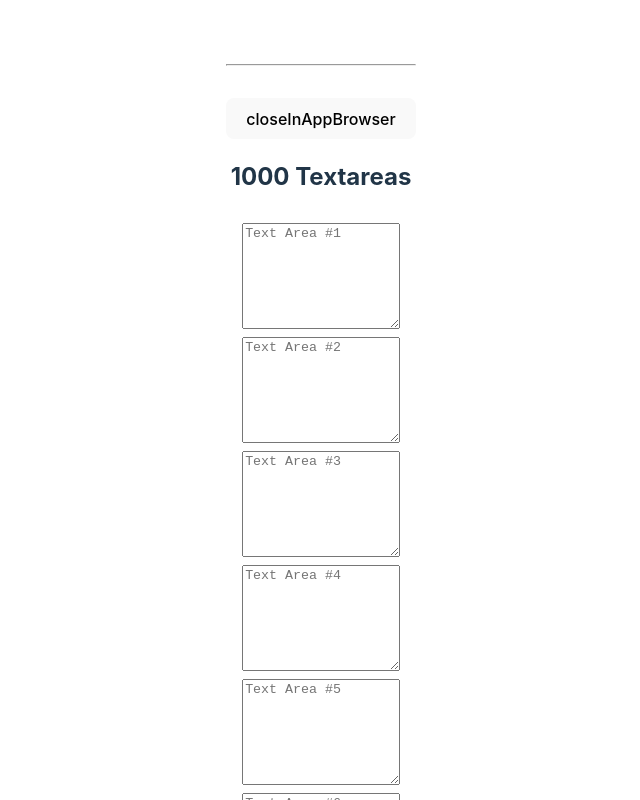
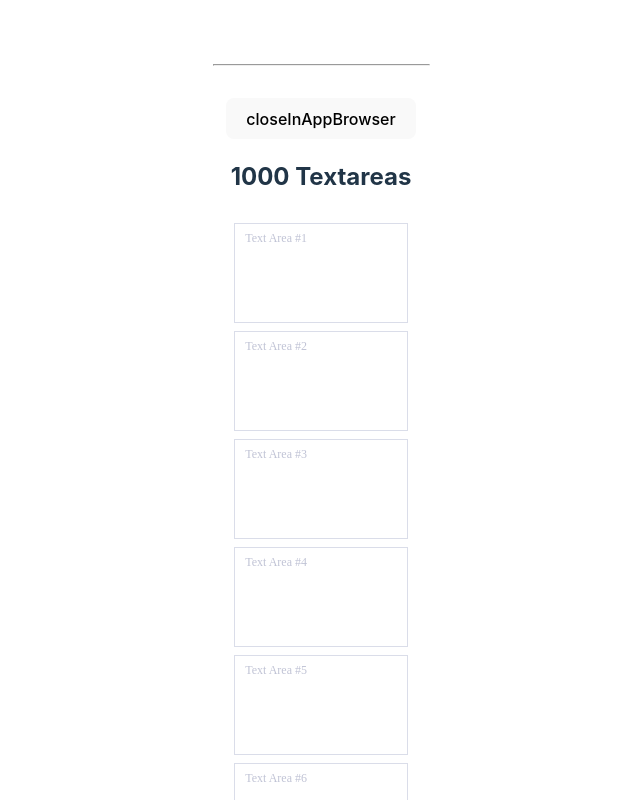
Before and after one commit to nakjun12/kakao-in-app-browser, a React (Vite) app: page / in a window 1280 px wide. Shown: the top 800 px of the page, without its empty margins (319-959 px from the left). Built offline with nearby package versions, Linux system fonts and the light colour scheme.

Commit message:
feat: textarea 동일 환경으로 수정

```diff
--- a/src/App.tsx
+++ b/src/App.tsx
@@ -1,5 +1,6 @@
 import { useEffect } from 'react';
 import './App.css';
+import { Textarea } from './components/textarea/textarea';
 
 function App() {
 
@@ -25,11 +26,11 @@ function App() {
   }, []);
   return (
     <>
-
       <hr style={{ margin: "2rem 0" }} />
-      <button onClick={() => {
-        window.location.href = "kakaotalk://inappbrowser/close";
-      }}>
+      <button
+        onClick={() => {
+          window.location.href = "kakaotalk://inappbrowser/close";
+        }}>
         closeInAppBrowser
       </button>
       {/* 50개의 Textarea를 세로로 나열하는 부분 */}
@@ -42,7 +43,7 @@ function App() {
         }}>
         <h2>1000 Textareas</h2>
         {Array.from({ length: 1000 }).map((_, index) => (
-          <textarea
+          <Textarea
             key={index} // 리스트 렌더링 시 각 요소를 구별하기 위한 고유한 key
             rows={2}
             placeholder={`Text Area #${index + 1}`}
--- /dev/null
+++ b/src/components/textarea/textarea.module.css
@@ -0,0 +1,97 @@
+.textarea {
+	width: 100%;
+	height: 100%;
+	padding: 5px 10px;
+	box-sizing: border-box;
+	resize: none;
+	font-family: "Pretendard";
+	white-space: pre-line;
+	border: 1px solid #dadde9; /* var(--grayScale5) */
+	border-radius: var(--border-radius-sm);
+	font-size: var(--font-p4);
+	caret-color: #4a92ff; /* var(--plttBlue7) */
+	font-weight: var(--medium);
+	background-color: #ffffff; /* var(--grayScale1) */
+	color: #1e1e2a; /* var(--grayScale10) */
+}
+
+.textarea_no_border {
+	width: 100%;
+	height: 100%;
+	padding: 5px 10px;
+	box-sizing: border-box;
+	outline: none;
+	resize: none;
+	font-family: "Pretendard";
+	white-space: pre-line;
+	border-radius: var(--border-radius-sm);
+	font-size: var(--font-p4);
+	caret-color: #4a92ff; /* var(--plttBlue7) */
+	font-weight: var(--medium);
+	background-color: #ffffff; /* var(--grayScale1) */
+	color: #1e1e2a; /* var(--grayScale10) */
+}
+
+.textarea::-webkit-scrollbar .textarea_no_border::-webkit-scrollbar {
+	width: 10px;
+	height: 10px;
+	display: block !important;
+}
+
+.textarea::-webkit-scrollbar-track,
+.textarea_no_border::-webkit-scrollbar-track {
+	background: transparent;
+}
+
+.textarea::-webkit-scrollbar-thumb,
+.textarea_no_border::-webkit-scrollbar-thumb {
+	background-color: #c0c3d5; /* var(--grayScale6) */
+	background-clip: padding-box;
+	border-radius: 20px;
+	border: 3px solid transparent;
+}
+
+.textarea::placeholder {
+	color: #c0c3d5; /* var(--grayScale6) */
+	font-size: 12px;
+	font-style: normal;
+	font-weight: 500;
+	line-height: 18px; /* 150% */
+}
+.textarea_no_border::placeholder {
+	color: #c0c3d5; /* var(--grayScale6) */
+}
+
+.textarea:required,
+.textarea_no_border:required {
+	border: 1px solid #4a92ff; /* var(--plttBlue7) */
+	box-shadow: 0 0 0 2px #eff7ff; /* var(--plttBlue3) */
+}
+
+.textarea:disabled,
+.textarea_no_border:disabled {
+	cursor: not-allowed;
+	background-color: #ebeef7; /* var(--grayScale4) */
+}
+
+.textarea.error,
+.textarea_no_border.error,
+.textarea.error:focus,
+.textarea_no_border.error:focus {
+	border-color: #ff5a4b; /* var(--error3) */
+}
+
+.textarea:active {
+	box-shadow: 0 0 0 2px #eff7ff; /* var(--plttBlue3) */
+}
+
+.textarea:hover {
+	background-color: #fcfeff; /* var(--plttBlue1) */
+}
+
+.textarea:focus {
+	appearance: none;
+	outline: none;
+	border: 1px solid #8ebbff; /* var(--plttBlue6) */
+	box-shadow: 0 0 0 2px #eff7ff; /* var(--plttBlue3) */
+}
--- /dev/null
+++ b/src/components/textarea/textarea.tsx
@@ -0,0 +1,86 @@
+import {
+  forwardRef,
+  useEffect,
+  useImperativeHandle,
+  useMemo,
+  useRef
+} from "react";
+import * as styles from "./textarea.module.css";
+import { TextareaImperativeHandleRef, TextareaProps } from "./textarea.type";
+
+export const Textarea = forwardRef<TextareaImperativeHandleRef, TextareaProps>(
+  (
+    {
+      isInvalid = false,
+      autoHeight = false,
+      className: _className = "",
+      isMinHeight46,
+      initialAutoHeight,
+      noBorder,
+      ...props
+    },
+    ref
+  ) => {
+    const textareaRef = useRef<HTMLTextAreaElement>(null);
+    const className = useMemo(
+      () =>
+        `${
+          noBorder ? styles.textarea_no_border : styles.textarea
+        } ${_className} ${isInvalid ? styles.error : ""} custom-scroll-bar`,
+      [isInvalid, _className]
+    );
+
+    const resizeTextareaElement = (element: HTMLTextAreaElement) => {
+      let isSingleLine = false;
+      if (isMinHeight46) {
+        isSingleLine = !element.value.includes("\n");
+      }
+      element.style.height = isSingleLine
+        ? element.style.minHeight ?? "46px"
+        : "auto";
+      element.style.height = `${element.scrollHeight}px`;
+    };
+
+    useImperativeHandle(ref, () => ({
+      ...(textareaRef.current as HTMLTextAreaElement),
+      focus: () => {
+        if (textareaRef.current) {
+          textareaRef.current?.focus?.();
+        }
+      },
+      resizeHeight: () => {
+        if (textareaRef.current) {
+          resizeTextareaElement(textareaRef.current);
+        }
+      }
+    }));
+
+    useEffect(() => {
+      if (
+        textareaRef.current &&
+        textareaRef.current.textContent &&
+        initialAutoHeight
+      ) {
+        const element = textareaRef.current;
+        resizeTextareaElement(element);
+      }
+    }, [initialAutoHeight]);
+
+    useEffect(() => {
+      const resizer = (e: Event) => {
+        if (e.target) {
+          const element = e.target as HTMLTextAreaElement;
+          resizeTextareaElement(element);
+        }
+      };
+
+      if (autoHeight) {
+        textareaRef.current?.addEventListener("input", resizer);
+      }
+
+      return () => textareaRef.current?.removeEventListener("input", resizer);
+    }, []);
+
+    return <textarea ref={textareaRef} className={className} {...props} />;
+  }
+);
```
Also changed, not shown: src/components/textarea/textarea.type.ts (added, +26 -0 lines).
